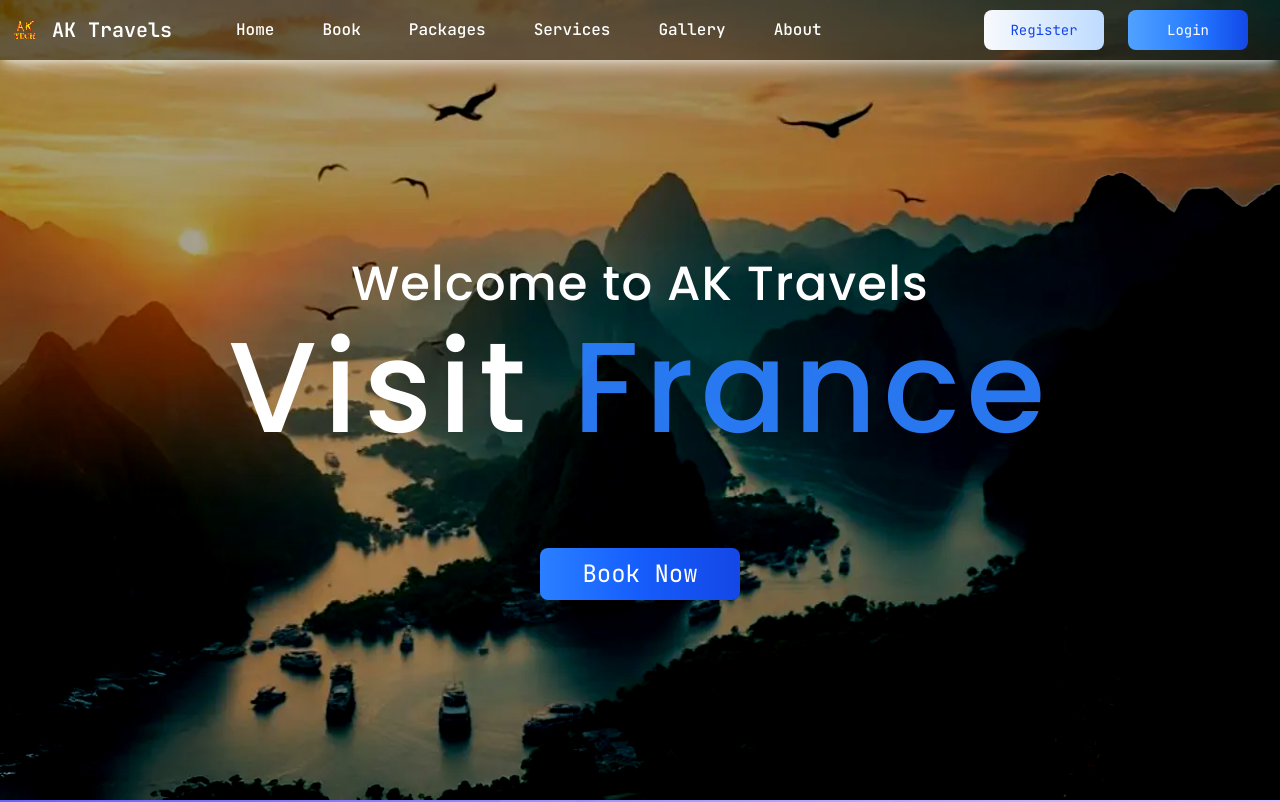
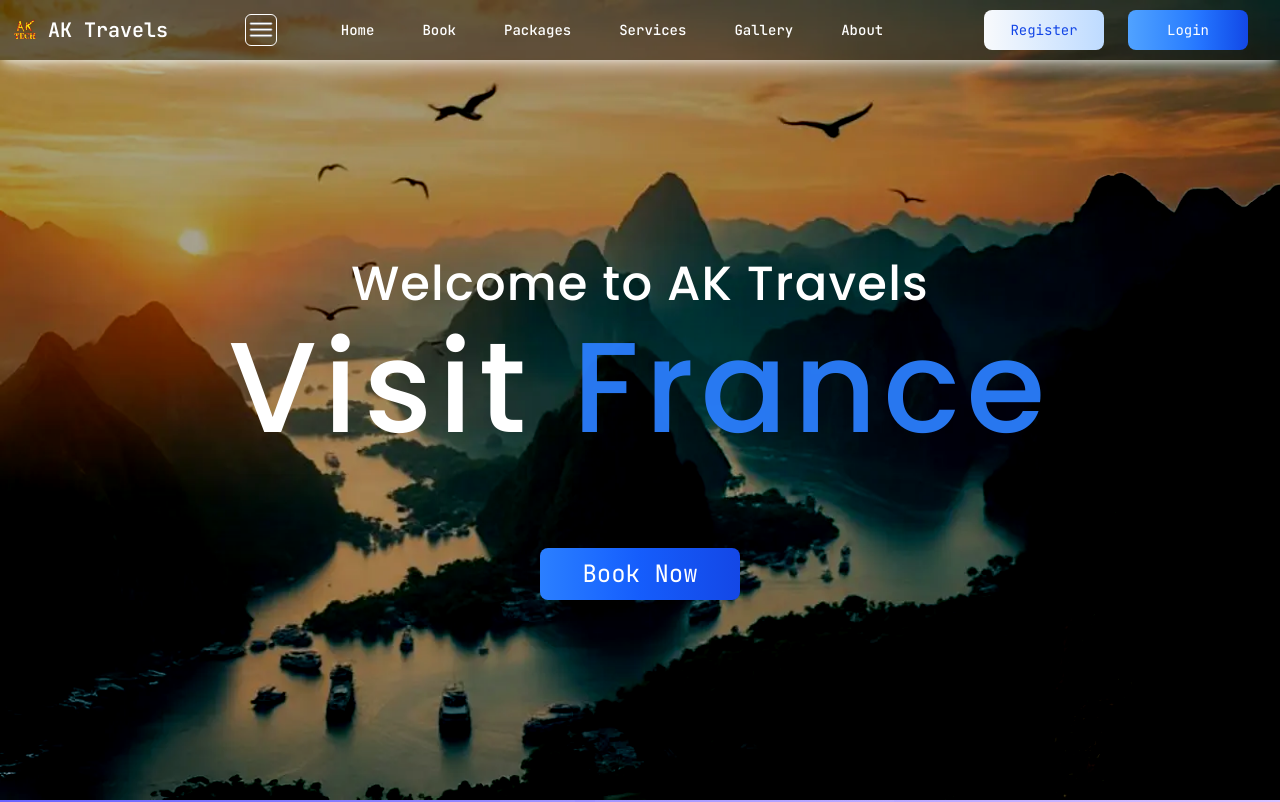
Before and after one commit to aktech27/jain-online-fe-project, a React (Vite) app: page / in a window 1280 px wide. Shown: the top 802 px of the page. Built offline with nearby package versions, Linux system fonts and the light colour scheme.

Commit message:
NavBar and Hero Section responsiveness

```diff
--- a/src/components/Hero/HeroSection.tsx
+++ b/src/components/Hero/HeroSection.tsx
@@ -23,8 +23,8 @@ const HeroSection = () => {
     <section className="h-[calc(100vh-60px)] text-white flex items-center justify-center">
       <img className="absolute top-0 h-full w-screen -z-1 contrast-150 brightness-60" src={BgImage} alt="travel-background" />
       <div className="text-center flex flex-col justify-center gap-4 h-[90%]">
-        <h3 className="text-2xl md:text-3xl lg:text-5xl tracking-wide">Welcome to AK Travels</h3>
-        <h1 className="text-3xl md:text-6xl lg:text-9xl font-bold tracking-wider flex gap-10">
+        <h3 className="text-2xl md:text-3xl lg:text-4xl xl:text-5xl tracking-wide">Welcome to AK Travels</h3>
+        <h1 className="text-3xl md:text-5xl lg:text-5xl xl:text-9xl font-bold tracking-wider flex gap-10">
           <div>Visit</div>
           <div className={`text-in overflow-hidden text-blue-500`}>{currentCountry}</div>
         </h1>
--- a/src/components/Navigation/Navbar.tsx
+++ b/src/components/Navigation/Navbar.tsx
@@ -1,4 +1,4 @@
-import React from 'react';
+import React, { useState } from 'react';
 import Logo from '../../assets/aktechtbg.webp';
 import { NavbarItems } from '../../types';
 
@@ -48,22 +48,101 @@ const Navbar: React.FC = () => {
       item: 'About',
     },
   ];
+
+  const [isSelected, setIsSelected] = useState<boolean>(false);
+  const [isOpen, setIsOpen] = useState<boolean>(false);
+
+  const toggleSelect = () => {
+    setIsSelected((prev) => !prev);
+  };
+
+  const toggleOpen = () => {
+    if (!isOpen) {
+      window.onscroll = function () {
+        window.scrollTo(0, 0);
+      };
+    } else {
+      window.onscroll = function () {};
+    }
+    setIsOpen((prev) => !prev);
+  };
+
+  const handleNavSideBar = () => {
+    toggleOpen();
+  };
+
+  // useEffect(() => {
+  //   const closeIfDropDownOpen = () => {
+  //     setIsSelected(false);
+  //   };
+  //   document.addEventListener('click', closeIfDropDownOpen);
+  //   return () => {
+  //     document.removeEventListener('click', closeIfDropDownOpen);
+  //   };
+  // }, []);
+
   return (
     <nav className="border-gray-200 bg-black/40 shadow-lg shadow-white/50 text-white">
-      <div className="flex flex-wrap items-center gap-2 mx-auto px-2">
-        <a href="#" className="flex items-center space-x-3 rtl:space-x-reverse">
+      <div className="flex flex-wrap lg:flex-nowrap items-center gap-2 mx-auto px-2 min-h-[60px]">
+        <a href="#" className="flex items-center space-x-2 rtl:space-x-reverse">
           <img src={Logo} className="h-8" alt="AK Logo" />
-          <span className="self-center text-xl font-semibold whitespace-nowrap">AK Travels</span>
+          <span className="self-center text-xl md:text-lg lg:text-sm xl:text-xl font-semibold whitespace-nowrap">AK Travels</span>
         </a>
-        <div className="hidden lg:block w-auto pl-8" id="navbar-dropdown">
+        <div onClick={handleNavSideBar} className="h-8 w-8 border-white border-1 rounded-md ml-auto">
+          {!isOpen ? (
+            <svg xmlns="http://www.w3.org/2000/svg" width="30" height="30" viewBox="0 0 40 40">
+              <rect x="5" y="10" width="30" height="3" fill="white" rx="2.5" stroke="gray" stroke-width="1" />
+              <rect x="5" y="18" width="30" height="3" fill="white" rx="2.5" stroke="gray" stroke-width="1" />
+              <rect x="5" y="26" width="30" height="3" fill="white" rx="2.5" stroke="gray" stroke-width="1" />
+            </svg>
+          ) : (
+            <svg xmlns="http://www.w3.org/2000/svg" x="0px" y="0px" width="30" height="30" viewBox="0 0 26 26">
+              <path
+                fill="white"
+                d="M 21.734375 19.640625 L 19.636719 21.734375 C 19.253906 22.121094 18.628906 22.121094 18.242188 21.734375 L 13 16.496094 L 7.761719 21.734375 C 7.375 22.121094 6.746094 22.121094 6.363281 21.734375 L 4.265625 19.640625 C 3.878906 19.253906 3.878906 18.628906 4.265625 18.242188 L 9.503906 13 L 4.265625 7.761719 C 3.882813 7.371094 3.882813 6.742188 4.265625 6.363281 L 6.363281 4.265625 C 6.746094 3.878906 7.375 3.878906 7.761719 4.265625 L 13 9.507813 L 18.242188 4.265625 C 18.628906 3.878906 19.257813 3.878906 19.636719 4.265625 L 21.734375 6.359375 C 22.121094 6.746094 22.121094 7.375 21.738281 7.761719 L 16.496094 13 L 21.734375 18.242188 C 22.121094 18.628906 22.121094 19.253906 21.734375 19.640625 Z"
+              ></path>
+            </svg>
+          )}
+        </div>
+        {isOpen ? (
+          <div className="block text-md xl:pl-8 fixed top-[60px] w-[100vw] md:w-[65vw] h-[100vh] bg-black/85 right-0 z-10">
+            <ul className="flex flex-col items-center font-medium p-0 border-gray-100 rounded-lg space-x-6 rtl:space-x-reverse mt-0 border-0">
+              {navItems.map((navItem) => (
+                <>
+                  <li
+                    key={navItem.id}
+                    onClick={navItem.hasDropdown ? toggleSelect : undefined}
+                    className="relative w-[90%] flex flex-col items-center h-[60px] m-0 last:border-b-0 border-b-1 border-white"
+                  >
+                    <a href="#" className="flex items-center transition-all duration-300 rounded-sm border-0 hover:text-blue-500 p-6 h-[50%] hover:bg-black/40 hover:scale-115">
+                      {navItem.item}
+                    </a>
+                  </li>
+                  {navItem.hasDropdown && isSelected && (
+                    <>
+                      {navItem.subNavItems!.map((subNavItem) => (
+                        <li key={subNavItem.id} className="relative flex flex-col items-center h-[60px] m-0">
+                          <a href="#" className="flex items-center transition-all duration-300 rounded-sm border-0 hover:text-blue-500 p-6 h-[50%] hover:bg-black/40 hover:scale-115">
+                            {subNavItem.item}
+                          </a>
+                        </li>
+                      ))}
+                    </>
+                  )}
+                </>
+              ))}
+            </ul>
+          </div>
+        ) : null}
+        <div className="hidden text-md md:text-sm lg:text-2md lg:block w-auto xl:pl-8" id="navbar-dropdown">
           <ul className="flex items-center font-medium p-0 border-gray-100 rounded-lg space-x-6 rtl:space-x-reverse flex-row mt-0 border-0">
             {navItems.map((navItem) => (
-              <li key={navItem.id} className={`relative flex items-center h-[60px] m-0 ${navItem.hasDropdown ? 'group' : ''}`}>
+              <li key={navItem.id} onClick={navItem.hasDropdown ? toggleSelect : undefined} className={`relative flex items-center h-[60px] m-0 ${navItem.hasDropdown ? 'group' : ''}`}>
                 <a href="#" className="flex items-center transition-all duration-300 rounded-sm border-0 hover:text-blue-500 p-6 h-[50%] hover:bg-black/40 hover:scale-115">
                   {navItem.item}
                 </a>
                 {navItem.hasDropdown && (
-                  <div className="hidden group-hover:block hover:block absolute top-15 rounded w-50 bg-black/40 overflow-hidden">
+                  <div className={`${isSelected ? 'block' : 'hidden'} group-hover:block hover:block absolute top-15 rounded w-50 bg-black/40 overflow-hidden`}>
                     <ul className="cursor-pointer">
                       {navItem.subNavItems!.map((subNavItem) => (
                         <li key={subNavItem.id} className="p-4 rounded transition-all duration-300 hover:text-blue-500 hover:bg-black/40 hover:scale-110">
@@ -77,7 +156,7 @@ const Navbar: React.FC = () => {
             ))}
           </ul>
         </div>
-        <div className="flex flex-row gap-6 ml-auto mr-6">
+        <div className="hidden lg:flex flex-row gap-6 ml-auto mr-6">
           <button
             type="button"
             className="w-30 transition-all duration-300 text-blue-700 bg-gradient-to-r from-slate-50 to-blue-200 hover:bg-gradient-to-bl hover:scale-105 focus:ring-3 focus:outline-none focus:ring-blue-300 font-medium rounded-lg text-sm px-5 py-2.5 text-center cursor-pointer"
```
